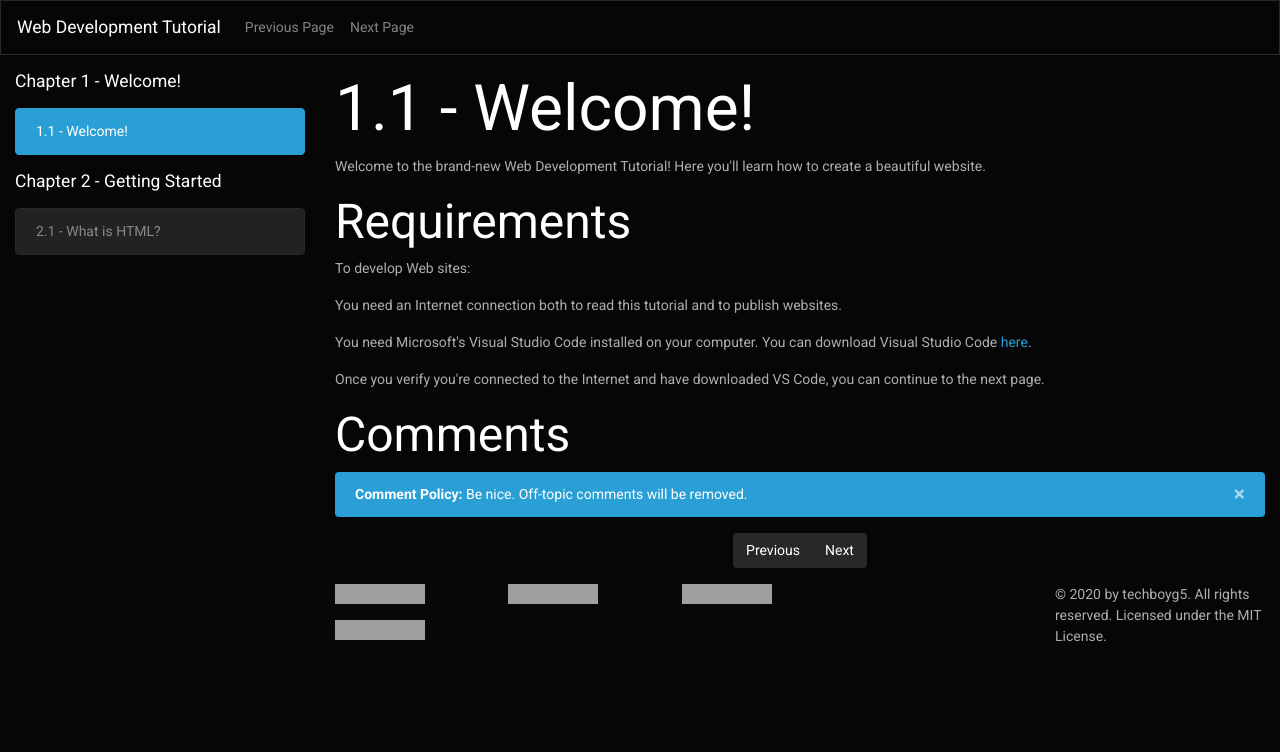
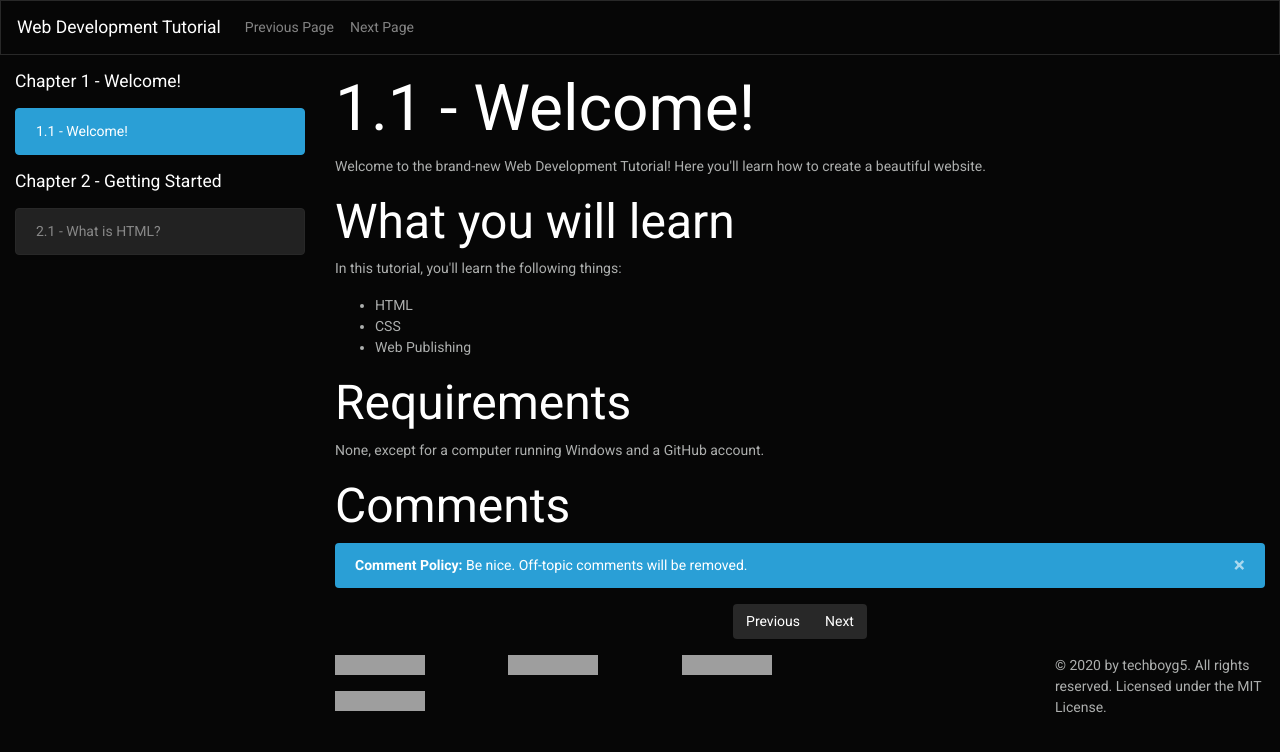
Before and after one commit to techboyg5/web-development-tutorial, a Jekyll site: the page built from chapter1/page1.html, in a window 1280 px wide, cut to the strip 0-752 px from the top of the page. Built offline with Jekyll 4.4.1, drawn with Linux system fonts in a browser that asks for light colours; nearby versions of some CDN libraries; comment, search, counter and statistics services are not loaded; grey boxes are pictures that could not be loaded.

Commit message:
Update page1.html

```diff
--- a/chapter1/page1.html
+++ b/chapter1/page1.html
@@ -5,9 +5,12 @@ prevpage: /web-development-tutorial/chapter1/page1.html
 nextpage: /web-development-tutorial/chapter2/page1.html
 ---
 <p>Welcome to the brand-new Web Development Tutorial! Here you'll learn how to create a beautiful website.</p>
+<h2>What you will learn</h2>
+<p>In this tutorial, you'll learn the following things:</p>
+<ul>
+  <li>HTML</li>
+  <li>CSS</li>
+  <li>Web Publishing</li>
+</ul>
 <h2>Requirements</h2>
-<p>To develop Web sites:</p>
-<p>You need an Internet connection both to read this tutorial and to publish websites.</p>
-<p>You need Microsoft's Visual Studio Code installed on your computer. You can download Visual Studio Code <a href="https://code.visualstudio.com/">here</a>.</p>
-
-<p>Once you verify you're connected to the Internet and have downloaded VS Code, you can continue to the next page.</p>
+<p>None, except for a computer running Windows and a GitHub account.</p>
```
